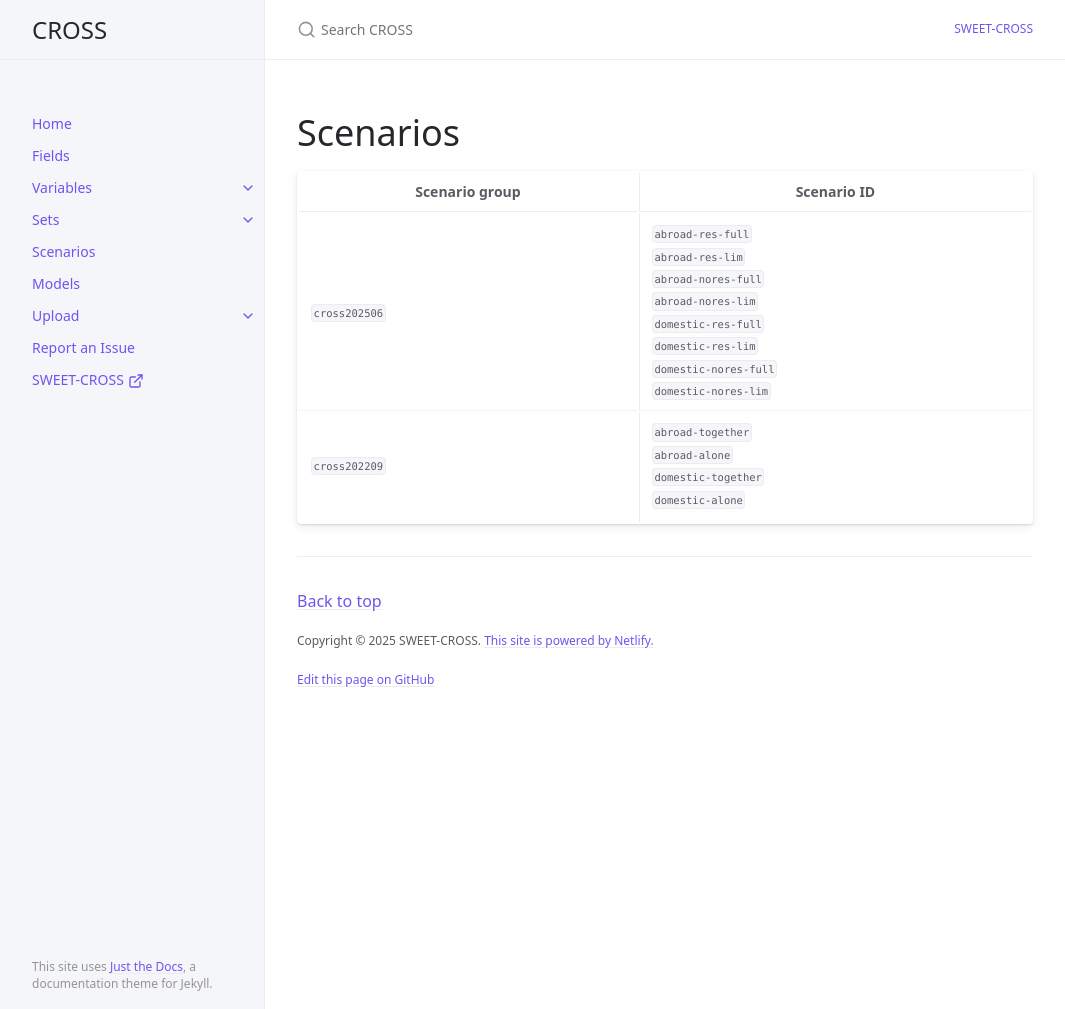
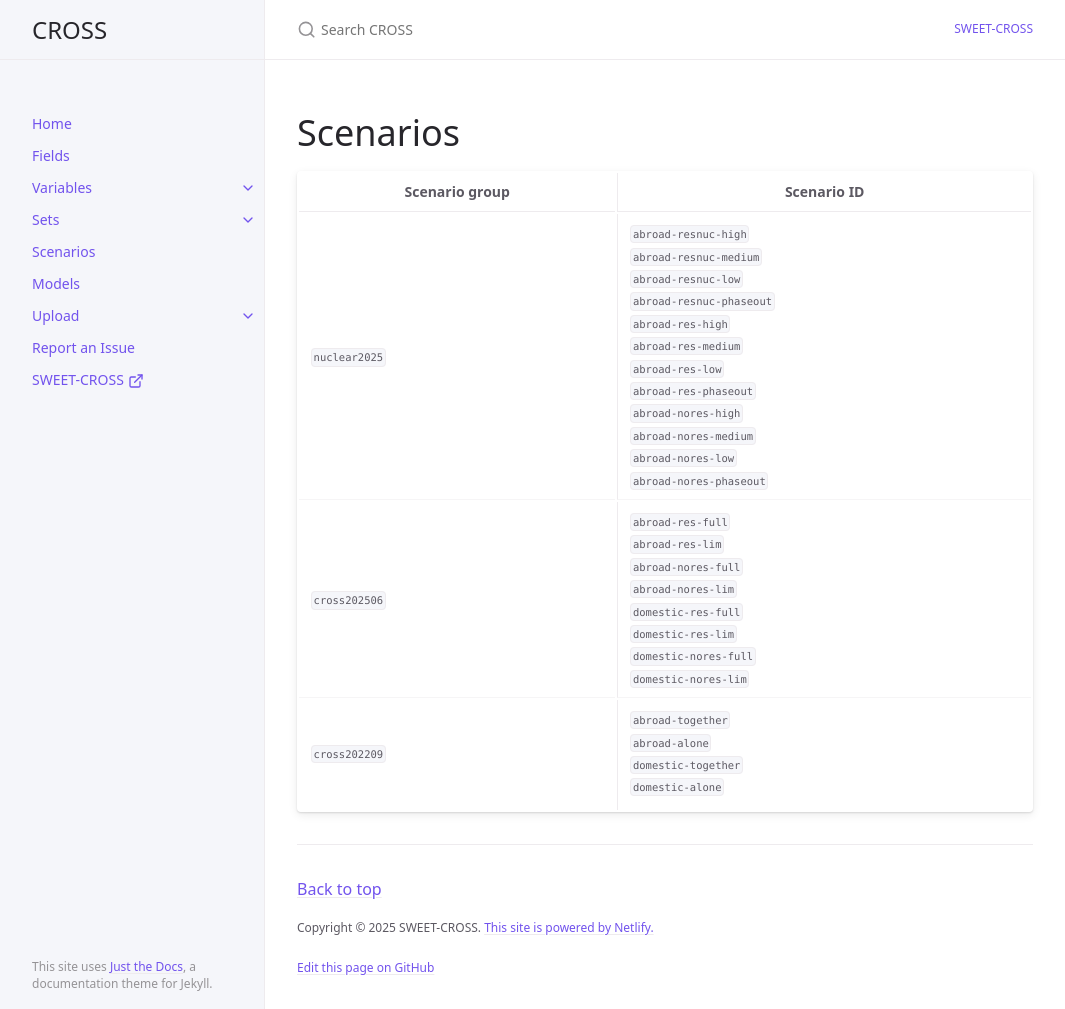
Before and after one commit to sweet-cross/data-model, a Jekyll site: the page built from docs/scenarios.md, in a window 1280 px wide and 1009 px high. Shown: the whole window, without its empty margins (107-1172 px from the left). Built offline with Jekyll 4.4.1, drawn with Linux system fonts in a browser that asks for light colours; cached includes are drawn as plain includes.

Commit message:
nuclear scenarios

```diff
--- a/docs/scenarios.md
+++ b/docs/scenarios.md
@@ -9,5 +9,6 @@ nav_order: 5
 
 | Scenario group | Scenario ID |
 | ---- | ------------  |
+| `nuclear2025` |  `abroad-resnuc-high`<br>`abroad-resnuc-medium`<br>`abroad-resnuc-low`<br>`abroad-resnuc-phaseout` <br>`abroad-res-high` <br> `abroad-res-medium`<br>`abroad-res-low`<br>`abroad-res-phaseout`<br>`abroad-nores-high` <br> `abroad-nores-medium`<br>`abroad-nores-low`<br>`abroad-nores-phaseout` |
 | `cross202506` | `abroad-res-full` <br> `abroad-res-lim`<br>`abroad-nores-full`<br>`abroad-nores-lim`<br>`domestic-res-full`<br>`domestic-res-lim`<br>`domestic-nores-full`<br>`domestic-nores-lim` |
 | `cross202209` | `abroad-together` <br> `abroad-alone`<br>`domestic-together`<br>`domestic-alone` |
```
